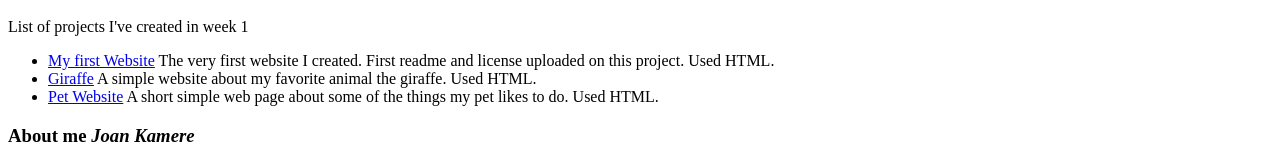
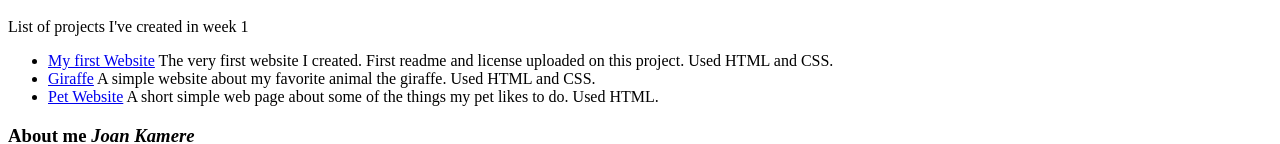
Before and after one commit to joankamere/project-one, a plain HTML site: page index.html in a window 1280 px wide. Shown: the part 692-836 px from the top of the page. Drawn offline with Linux system fonts and the light colour scheme.

Commit message:
update coding languages used

```diff
--- a/index.html
+++ b/index.html
@@ -14,9 +14,9 @@
   <p>List of projects I've created in week 1</p>
   <ul>
     <li><a href="https://github.com/joankamere/favorite-things">My first Website</a> The very first website I
-      created. First readme and license uploaded on this project. Used HTML.</li>
+      created. First readme and license uploaded on this project. Used HTML and CSS.</li>
     <li><a href="https://github.com/joankamere/my-favorite-animal">Giraffe</a> A simple website about my favorite
-      animal the giraffe. Used HTML.</li>
+      animal the giraffe. Used HTML and CSS.</li>
     <li><a href="https://github.com/joankamere/pet-website">Pet Website</a> A short simple web page about some of
       the things my pet likes to do. Used HTML.</li>
   </ul>
```
